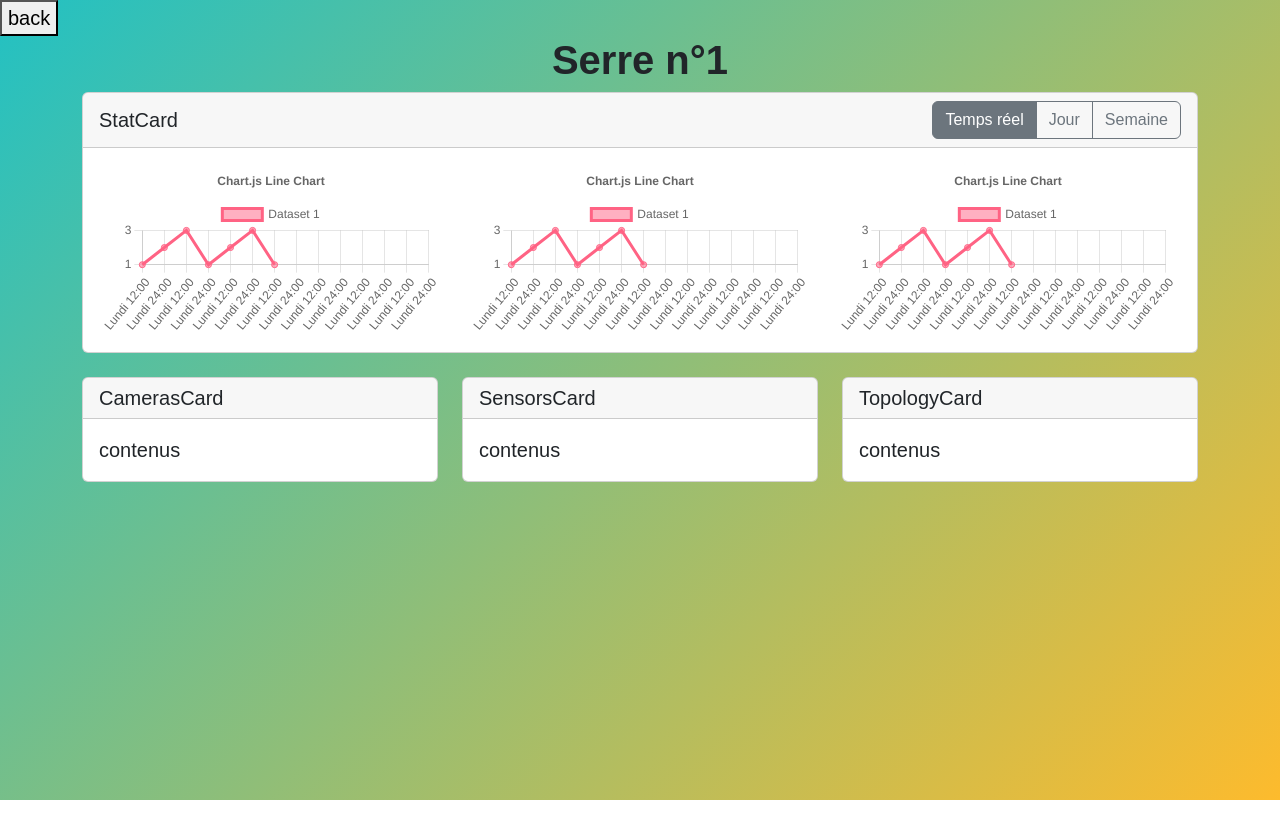
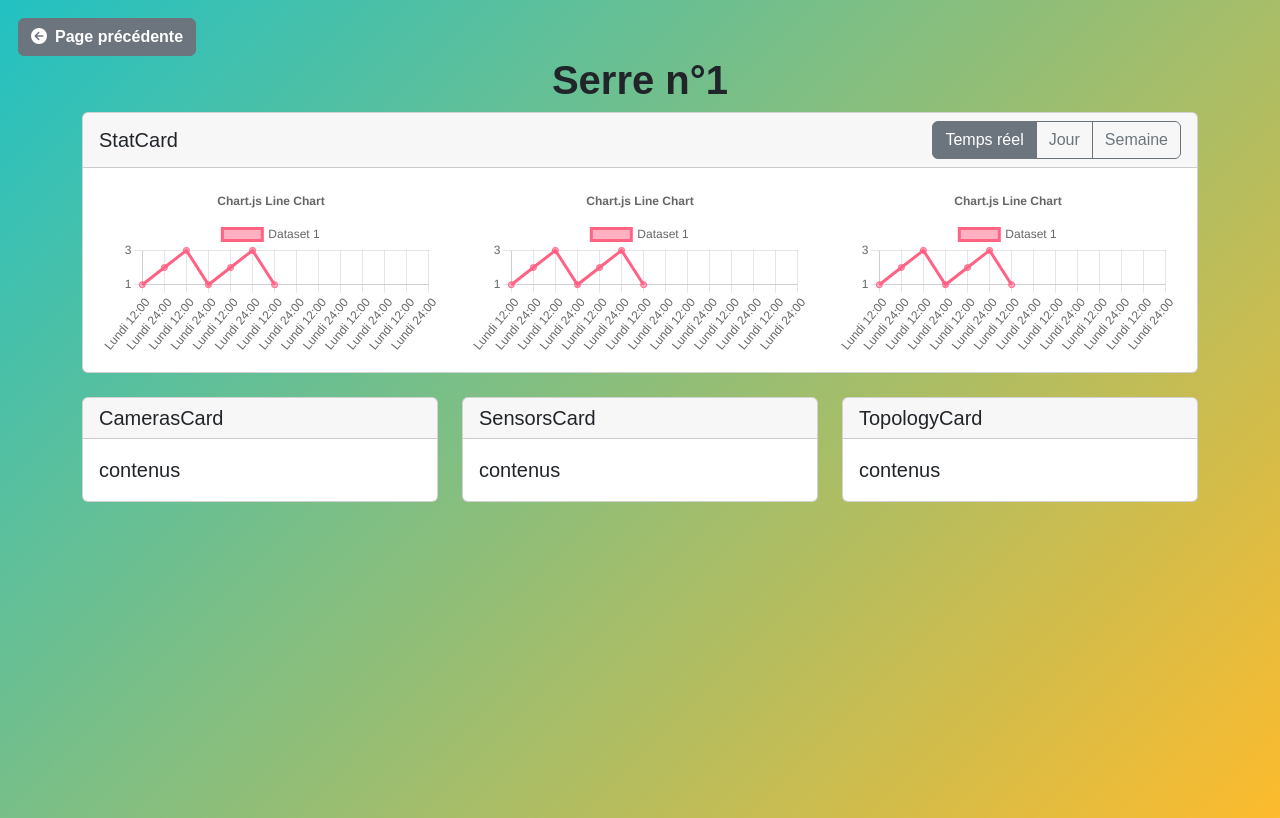
Before and after one commit to renaudlesperance/inf6405_projet, a React (Create React App) app: page /Dashboard/1 in a window 1280 px wide. Built offline with nearby package versions, Linux system fonts and the light colour scheme.

Commit message:
Create the BackButton component

```diff
--- a/package.json
+++ b/package.json
@@ -3,7 +3,10 @@
   "version": "0.1.0",
   "private": true,
   "dependencies": {
-    "@ant-design/icons": "^4.7.0",
+    "@fortawesome/fontawesome-svg-core": "^6.2.0",
+    "@fortawesome/free-regular-svg-icons": "^6.2.0",
+    "@fortawesome/free-solid-svg-icons": "^6.2.0",
+    "@fortawesome/react-fontawesome": "^0.2.0",
     "@googlemaps/react-wrapper": "github:googlemaps/react-wrapper",
     "@testing-library/jest-dom": "^5.16.5",
     "@testing-library/react": "^13.4.0",
--- /dev/null
+++ b/src/components/backButton/BackButton.js
@@ -0,0 +1,18 @@
+import React from 'react';
+import { Button } from 'react-bootstrap';
+import styles from './BackButton.module.css';
+import { FontAwesomeIcon } from '@fortawesome/react-fontawesome';
+import { faCircleArrowLeft } from '@fortawesome/free-solid-svg-icons'
+
+
+
+export default function BackButton({ onClick }) {
+  return (
+    <div className={styles.container}>
+      <Button variant="secondary" onClick={onClick}>
+        <FontAwesomeIcon icon={faCircleArrowLeft} />
+        <span className={styles.text}>Page précédente</span>
+      </Button>
+    </div>
+  );
+}
--- /dev/null
+++ b/src/components/backButton/BackButton.module.css
@@ -0,0 +1,9 @@
+.container {
+  margin-top: 18px;
+  margin-left: 18px;
+}
+
+.text {
+  margin-left: 8px;
+  font-weight: bold;
+}
--- a/src/components/dashboard/Dashboard.js
+++ b/src/components/dashboard/Dashboard.js
@@ -14,6 +14,7 @@ import {
 } from 'chart.js';
 import { Line } from 'react-chartjs-2';
 import styles from './Dashboard.module.css';
+import BackButton from '../backButton/BackButton';
 
 
 ChartJS.register(
@@ -122,7 +123,7 @@ function Dashboard() {
 
   return (
     <div>
-      <button onClick={() => navigate('/GreenHouseMap')}> back </button>
+      <BackButton onClick={() => navigate('/GreenHouseMap')} />
       <Container>
         <div className={styles.titleDashboard}><h1>Serre n°{id}</h1></div>
         <div className={styles.firstRow}>
```
Also changed, not shown: 1 other file (tests, documents, lock files or other folders).
